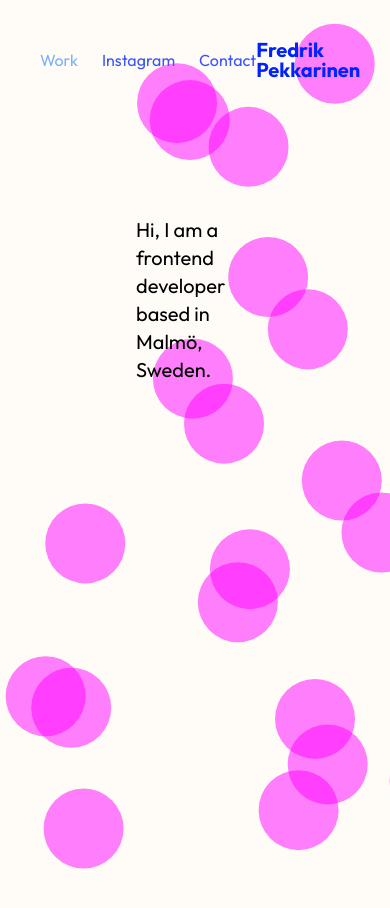
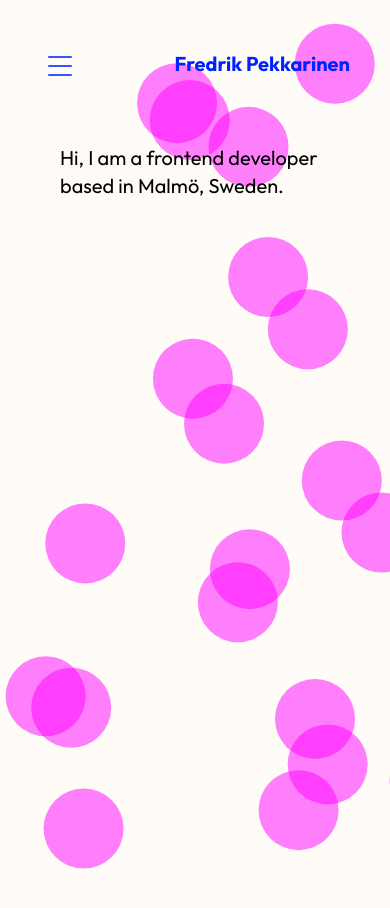
Before and after one commit to fredrik-p/pekkarinen-dev, a Next.js app: page / in a window 390 px wide. Shown: the top 908 px of the page. After the commit the page ends 844 px from the top, so only its background shows below. Built offline with nearby package versions, Linux system fonts and the light colour scheme.

Commit message:
hamburger menu on small devices

```diff
--- a/src/app/contact/page.tsx
+++ b/src/app/contact/page.tsx
@@ -1,4 +1,5 @@
 import { Metadata } from 'next';
+import Link from 'next/link';
 
 export const metadata: Metadata = {
   title: 'fredrik pekkarinen - contact',
@@ -11,12 +12,12 @@ const Contact = () => {
         <h1 className="text-lg lg:text-2xl font-bold mb-4">
           For project inquires & collaboration please send and email to
         </h1>
-        <a
+        <Link
           href="mailto:hello@pekkarinen.dev"
-          className="block text-custom-blue Intro-contactLinkText ColorLink js-splitLetters mb-1 text-lg lg:text-2xl"
+          className="block Intro-contactLinkText ColorLink js-splitLetters mb-1 text-lg lg:text-2xl text-custom-blue "
         >
           hello@pekkarinen.dev
-        </a>
+        </Link>
       </div>
     </main>
   );
--- a/src/app/page.tsx
+++ b/src/app/page.tsx
@@ -9,7 +9,7 @@ export default function Home() {
   }, []);
 
   return (
-    <main className="flex min-h-screen flex-col items-center p-24">
+    <main className="flex max-h-screen flex-col items-center p-5 md:p-24">
       <div className="z-10 w-full max-w-5xl text-xl mx-auto text-left">
         <p>Hi, I am a frontend developer based in Malmö, Sweden.</p>
       </div>
--- a/src/components/client/Navigation.tsx
+++ b/src/components/client/Navigation.tsx
@@ -1,15 +1,18 @@
 'use client';
 
-import { useEffect } from 'react';
+import { useEffect, useState } from 'react';
 import Link from 'next/link';
 import { usePathname } from 'next/navigation';
 import { splitLetters } from '@/utils/splitLetters';
 
 const Navigation = () => {
   const pathname = usePathname();
+  const [isOpen, setIsOpen] = useState(false);
+
   useEffect(() => {
     splitLetters();
   }, []);
+
   return (
     <>
       <div
@@ -17,8 +20,30 @@ const Navigation = () => {
         data-content-field="navigation"
         className="flex-grow relative z-10"
       >
-        <nav className="main-nav">
-          <ul className="flex space-x-6">
+        {/* Burger Menu Button - Only visible on mobile */}
+        <button
+          onClick={() => setIsOpen(!isOpen)}
+          className="md:hidden p-2 rounded transition-colors duration-200"
+          aria-label="Toggle menu"
+        >
+          <div className="w-6 h-5 relative flex flex-col justify-between">
+            <span
+              className={`h-0.5 w-full bg-custom-medium-blue rounded-full transition-all duration-300 ${isOpen ? 'rotate-45 translate-y-2' : ''}`}
+            />
+            <span
+              className={`h-0.5 w-full bg-custom-medium-blue rounded-full transition-all duration-300 ${isOpen ? 'opacity-0' : ''}`}
+            />
+            <span
+              className={`h-0.5 w-full bg-custom-medium-blue rounded-full transition-all duration-300 ${isOpen ? '-rotate-45 -translate-y-2' : ''}`}
+            />
+          </div>
+        </button>
+
+        {/* Navigation Menu */}
+        <nav
+          className={`main-nav ${isOpen ? 'block' : 'hidden'} md:block absolute md:relative left-0 right-0 top-10 md:top-0 bg-white shadow-lg md:shadow-none md:bg-transparent p-4 md:p-0`}
+        >
+          <ul className="flex flex-col md:flex-row md:space-x-6 space-y-4 md:space-y-0 pt-4 md:pt-0">
             <li>
               <Link
                 href="/"
--- a/src/components/server/Header.tsx
+++ b/src/components/server/Header.tsx
@@ -2,7 +2,7 @@ import Navigation from '@/components/client/Navigation';
 
 const Header = () => {
   return (
-    <header className="flex justify-between items-center mb-10">
+    <header className="flex justify-between items-center mb-10 sticky top-10 z-50">
       <Navigation />
     </header>
   );
```
